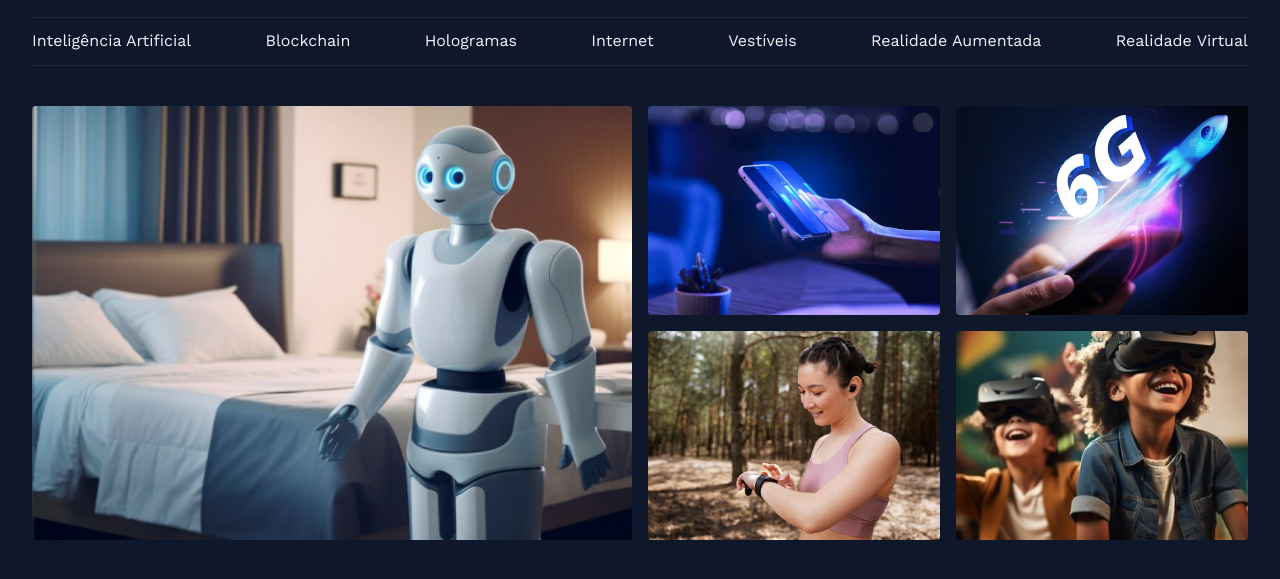
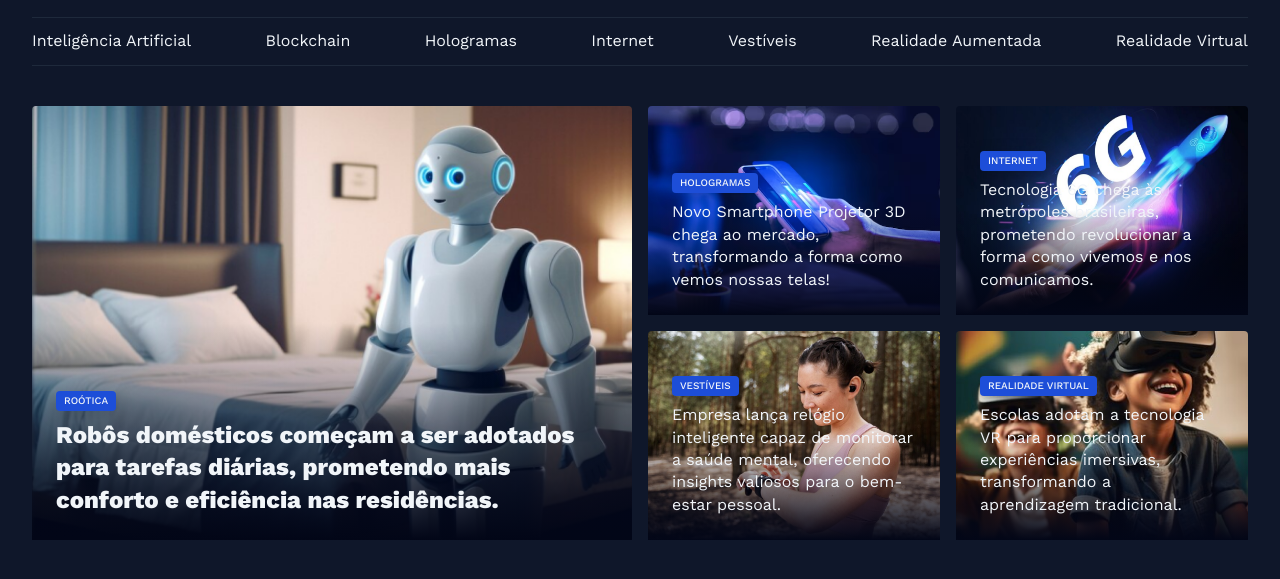
Before and after one commit to rosendo2015/portal_de_noticias, a plain HTML site: page index.html in a window 1280 px wide. Shown: the part 45-624 px from the top of the page. Drawn offline with nearby package versions, Linux system fonts and the light colour scheme.

Commit message:
card content

```diff
--- a/index.html
+++ b/index.html
@@ -40,23 +40,52 @@
         </header>
         <main class="grid container">
             <section id="featured" class="grid grid-cols-2 gap-1rem">
-                <div>
+                <figure class="card">
                     <img src="./assets/images/Image 01.png" alt="">
-
-                </div>
+                    <figcaption>
+                        <span class="content-tag">roótica</span>
+                        <h2 class="text-2xl">
+                            Robôs domésticos começam a ser adotados para tarefas diárias, prometendo mais conforto e
+                            eficiência nas residências.
+                        </h2>
+                    </figcaption>
+                </figure>
                 <div class="grid grid-cols-2 gap-1rem">
-                    <div>
+                    <figure class="card">
                         <img src="./assets/images/Image 02.png" alt="">
-                    </div>
-                    <div>
+                        <figcaption>
+                            <span class="content-tag">Hologramas</span>
+                            <h3>
+                                Novo Smartphone Projetor 3D chega ao mercado, transformando a forma como
+                                vemos nossas
+                                telas!</h3>
+                        </figcaption>
+                    </figure>
+                    <figure class="card">
                         <img src="./assets/images/Image 03.png" alt="">
-                    </div>
-                    <div>
+                        <figcaption>
+                            <span class="content-tag">Internet</span>
+                            <h3>Tecnologia 6G chega às metrópoles brasileiras, prometendo revolucionar a forma como
+                                vivemos e nos comunicamos.</h3>
+                        </figcaption>
+                    </figure>
+                    <figure class="card">
                         <img src="./assets/images/Image 04.png" alt="">
-                    </div>
-                    <div>
+                        <figcaption>
+                            <span class="content-tag">Vestíveis</span>
+                            <h3>Empresa lança relógio inteligente capaz de monitorar a saúde mental, oferecendo insights
+                                valiosos para o bem-estar pessoal.
+                            </h3>
+                        </figcaption>
+                    </figure>
+                    <figure class="card">
                         <img src="./assets/images/Image 05.png" alt="">
-                    </div>
+                        <figcaption>
+                            <span class="content-tag">Realidade Virtual</span>
+                            <h3>Escolas adotam a tecnologia VR para proporcionar experiências imersivas, transformando a
+                                aprendizagem tradicional.</h3>
+                        </figcaption>
+                    </figure>
                 </div>
 
             </section>
--- a/styles/global.css
+++ b/styles/global.css
@@ -48,3 +48,13 @@ img {
 main {
   margin-top: 2.5rem;
 }
+.content-tag {
+  display: inline-block;
+  background-color: var(--brand-color-dark);
+  padding: 0.25rem 0.5rem;
+  border-radius: 0.25rem;
+
+  font: 500 10px/1.2 var(--font-family);
+  text-transform: uppercase;
+  box-shadow: 0 4px 16px rgba(2, 6, 23, 0.251);
+}
--- a/styles/sections.css
+++ b/styles/sections.css
@@ -4,4 +4,27 @@
     object-fit: cover;
     border-radius: 0.25rem;
   }
+  .card {
+    position: relative;
+    overflow: hidden;
+
+    &::before {
+      content: '';
+      position: absolute;
+      inset: 0;
+      top: 50%;
+      background: linear-gradient(180deg, transparent 0%, #020617 100%);
+    }
+    figcaption {
+      position: absolute;
+      bottom: 0;
+      padding: 1.5rem;
+      h2 {
+        margin-top: 0.5rem;
+      }
+      h3 {
+        margin-top: 0.5rem;
+      }
+    }
+  }
 }
--- a/styles/utility.css
+++ b/styles/utility.css
@@ -10,3 +10,15 @@
 .gap-1rem {
   gap: 1rem;
 }
+.text-2xl {
+  font: var(--h1);
+}
+.text-xl {
+  font: var(--h2);
+}
+.text-lg {
+  font: var(--h3);
+}
+.text-sm {
+  font: var(text-sm);
+}
```
